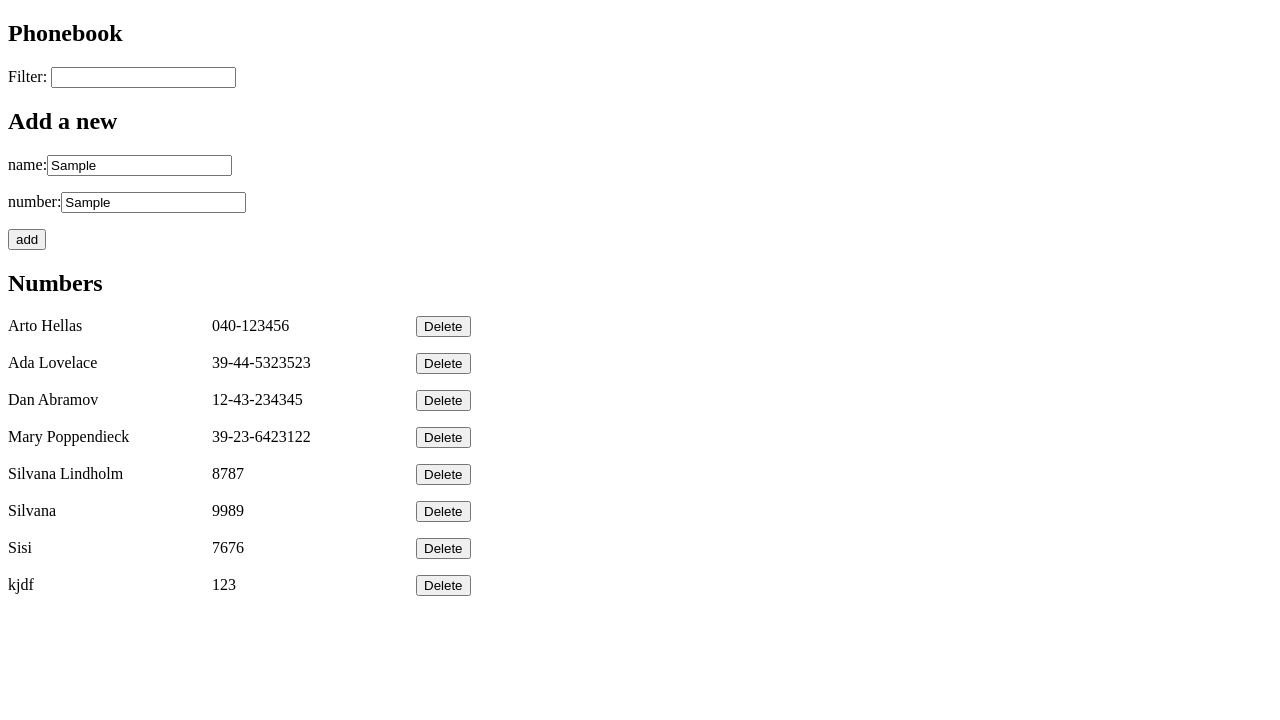
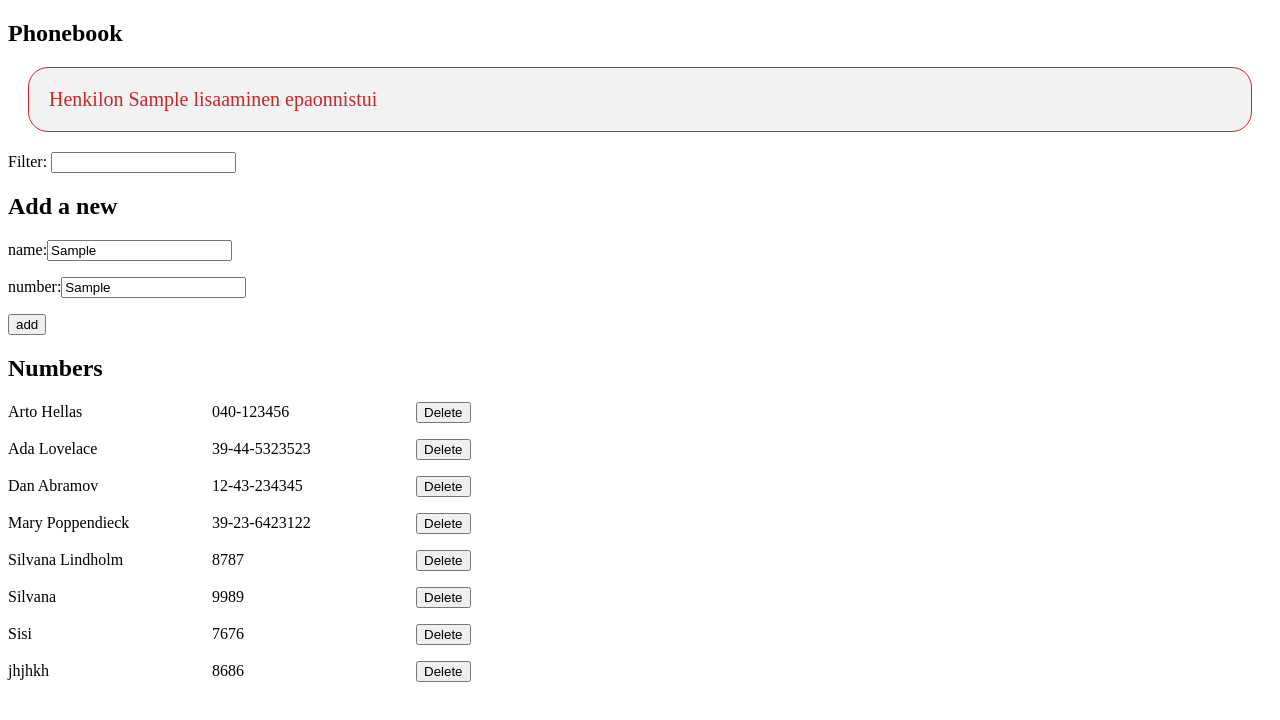
Before and after one commit to 1967cooder/ai-avusteinen-ohjelmistokehitys-, a React (Vite) app in the folder 02-ai-full-stack-open/osa2/06-ai-puhelinluettelo/: page / in a window 1280 px wide. Both pictures are taken after typing "Sample", "Sample" into the empty fields and a click on the button "add". Shown: the top 720 px of the page. Built offline with nearby package versions, Linux system fonts and the light colour scheme; no server answers; data requests are answered from the project's data file.

Commit message:
06-ai-puhelinluotelon tehtevä 2.16 on valmis. Lisetty Css säännöt, alert success ja alert arror, componentti notification palautamiseen käyttäjälle.

```diff
--- a/02-ai-full-stack-open/osa2/06-ai-puhelinluettelo/db.json
+++ b/02-ai-full-stack-open/osa2/06-ai-puhelinluettelo/db.json
@@ -36,9 +36,9 @@
       "number": "7676"
     },
     {
-      "id": "8b98",
-      "name": "kjdf",
-      "number": "123"
+      "id": "1861",
+      "name": "jhjhkh",
+      "number": "8686"
     }
   ],
   "$schema": "./node_modules/json-server/schema.json"
--- a/02-ai-full-stack-open/osa2/06-ai-puhelinluettelo/src/App.jsx
+++ b/02-ai-full-stack-open/osa2/06-ai-puhelinluettelo/src/App.jsx
@@ -1,6 +1,8 @@
-import { useEffect, useState } from "react";
+import { useCallback, useEffect, useState } from "react";
 import "./App.css";
+import "./index.css";
 import Filter from "./components/Filter";
+import Notification from "./components/Notification";
 import PersonForm from "./components/PersonForm";
 import Persons from "./components/Persons";
 import personService from "./services/personService";
@@ -11,6 +13,18 @@ const App = () => {
   const [newName, setNewName] = useState("");
   const [newNumber, setNewNumber] = useState("");
   const [filter, setFilter] = useState("");
+  const [notificationMessage, setNotificationMessage] = useState("");
+  const [notificationType, setNotificationType] = useState("success");
+
+  const ShowNotification = useCallback((message, type) => {
+    setNotificationMessage(message);
+    setNotificationType(type);
+  }, []);
+
+  const handleNotificationClose = useCallback(() => {
+    setNotificationMessage("");
+    setNotificationType("success");
+  }, []);
 
   useEffect(() => {
     personService.getAll().then((initialPersons) => setPersons(initialPersons));
@@ -51,12 +65,17 @@ const App = () => {
                 person.id !== returnedPerson.id ? person : returnedPerson,
               ),
             );
+            ShowNotification(
+              `Updated ${returnedPerson.name}'s number`,
+              "success",
+            );
             setNewName("");
             setNewNumber("");
           })
           .catch(() => {
-            alert(
+            ShowNotification(
               `Numeron paivitys epaonnistui henkilolle ${existingPerson.name}`,
+              "error",
             );
           });
       }
@@ -70,11 +89,15 @@ const App = () => {
       .create(personObject)
       .then((addedPerson) => {
         setPersons(persons.concat(addedPerson));
+        ShowNotification(`Added ${addedPerson.name}`, "success");
         setNewName("");
         setNewNumber("");
       })
       .catch(() => {
-        alert(`Henkilon ${personObject.name} lisaaminen epaonnistui`);
+        ShowNotification(
+          `Henkilon ${personObject.name} lisaaminen epaonnistui`,
+          "error",
+        );
       });
   };
 
@@ -84,9 +107,10 @@ const App = () => {
         .remove(p.id)
         .then(() => {
           setPersons(persons.filter((person) => person.id !== p.id));
+          ShowNotification(`Deleted ${p.name}`, "success");
         })
         .catch(() => {
-          alert(`Kayttajaa ${p.name} ei loydy taulukosta`);
+          ShowNotification(`Kayttajaa ${p.name} ei loydy taulukosta`, "error");
         });
     }
   };
@@ -95,6 +119,11 @@ const App = () => {
     <>
       <section>
         <h2>Phonebook</h2>
+        <Notification
+          message={notificationMessage}
+          type={notificationType}
+          onClose={handleNotificationClose}
+        />
         <Filter filter={filter} handleFilterChange={handleFilterChange} />
         <h2>Add a new</h2>
         <PersonForm
--- /dev/null
+++ b/02-ai-full-stack-open/osa2/06-ai-puhelinluettelo/src/components/Notification.jsx
@@ -0,0 +1,27 @@
+import { useEffect } from "react";
+
+const Notification = ({ message, type, onClose }) => {
+  useEffect(() => {
+    if (!message) {
+      return undefined;
+    }
+
+    const timeoutId = setTimeout(() => {
+      if (onClose) {
+        onClose();
+      }
+    }, 5000);
+
+    return () => clearTimeout(timeoutId);
+  }, [message, onClose]);
+
+  if (!message) {
+    return null;
+  }
+
+  const className = type === "error" ? "alert-error" : "alert-success";
+
+  return <div className={className}>{message}</div>;
+};
+
+export default Notification;
--- /dev/null
+++ b/02-ai-full-stack-open/osa2/06-ai-puhelinluettelo/src/index.css
@@ -0,0 +1,19 @@
+.alert-success {
+  background-color: #f2f2f2;
+  color: #2e7d32;
+  border: 1px solid #2e7d32;
+  border-radius: 20px;
+  padding: 20px;
+  margin: 20px;
+  font-size: 20px;
+}
+
+.alert-error {
+  background-color: #f2f2f2;
+  color: #c62828;
+  border: 1px solid #c62828;
+  border-radius: 20px;
+  padding: 20px;
+  margin: 20px;
+  font-size: 20px;
+}
```
